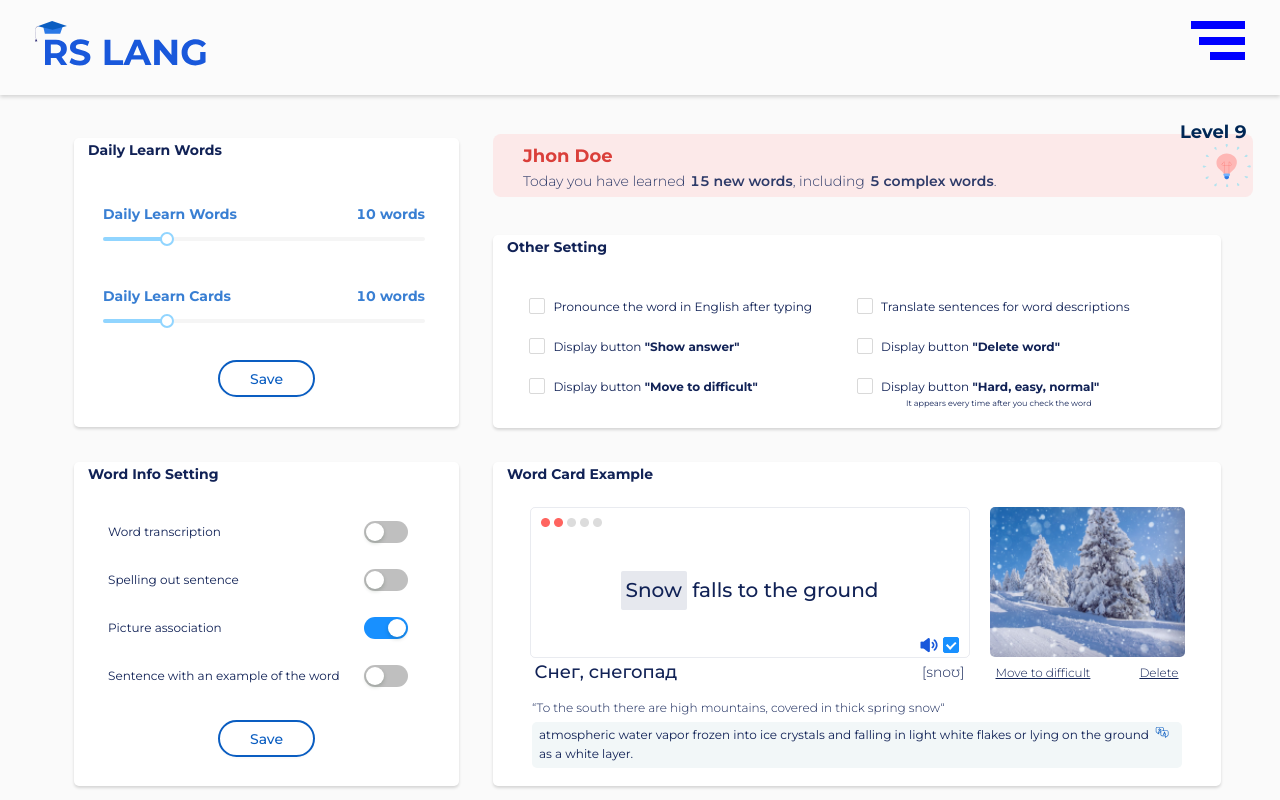
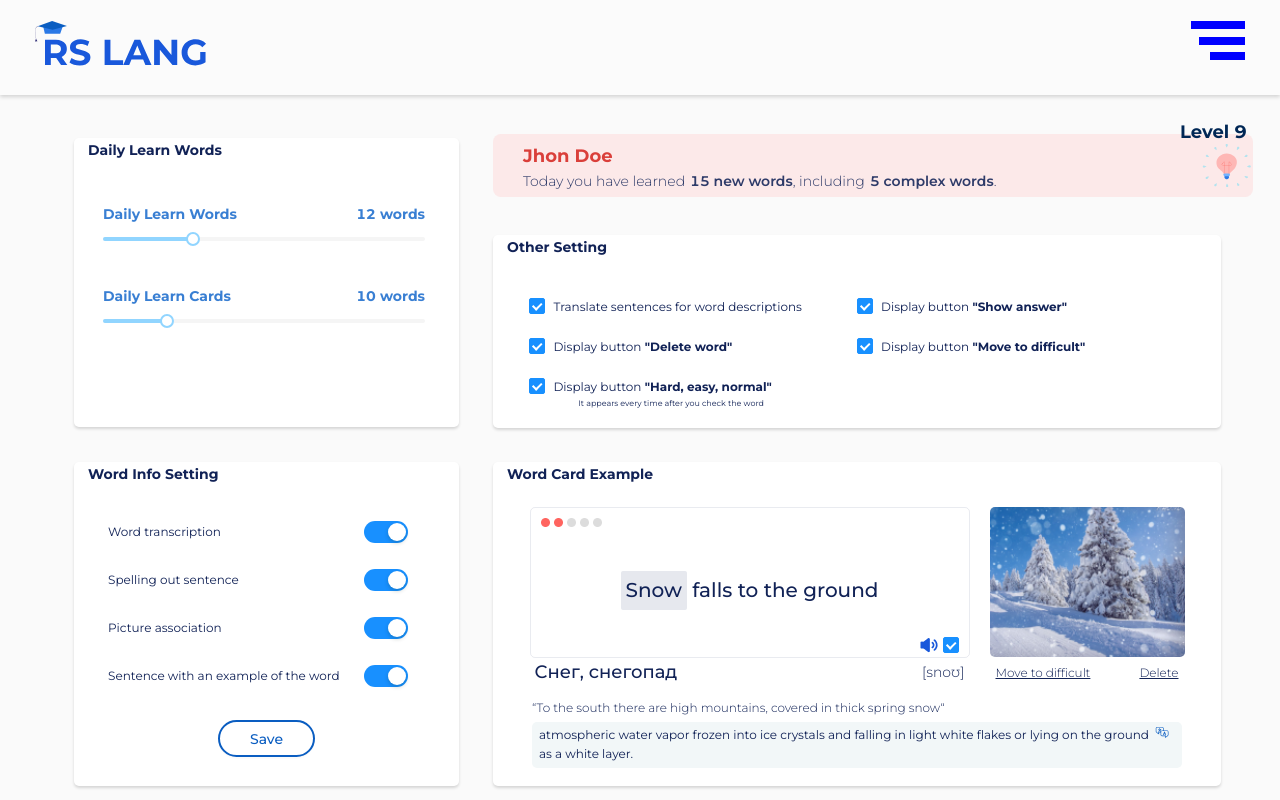
Before and after one commit to dzinrai/rslang, a React (Create React App) app: page /settings in a window 1280 px wide. Built offline with nearby package versions, Linux system fonts and the light colour scheme.

Commit message:
feat: add object with settings

```diff
--- a/src/components/settings-page/daily-words/daily-words.tsx
+++ b/src/components/settings-page/daily-words/daily-words.tsx
@@ -1,26 +1,52 @@
 import React, { useState } from 'react';
 import SettingSlider from './setting-slider';
-import SettingButton from '../setting-button';
-import style from './daily-words.module.css';
+import styles from './daily-words.module.css';
 
-const DailyWords: React.FC = () => {
-  const [countOfDailyWords, setCountOfDailyWords] = useState(10);
-  const [countOfDailyCards, setCountOfDailyCards] = useState(10);
+type Props = {
+  dailyWords: number;
+  dailyCards: number;
+  changedDailyWords: any;
+}
 
-  function onChangeWords(value: number) {
+const DailyWords: React.FC<{
+  dailyWords: number,
+  dailyCards: number,
+  changedDailyWords: any,
+}> = ({ dailyWords, dailyCards, changedDailyWords }: Props) => {
+  const dailyObj = {
+    dailyWords,
+    dailyCards,
+  };
+  const [countOfDailyWords, setCountOfDailyWords] = useState(dailyWords);
+  const [countOfDailyCards, setCountOfDailyCards] = useState(dailyCards);
+
+  function changeDailyWords(value: number): void {
+    dailyObj.dailyWords = value;
+
     setCountOfDailyWords(value);
+    changedDailyWords(dailyObj);
   }
 
-  function onChangeCards(value: number) {
+  function changeDailyCards(value: number): void {
+    dailyObj.dailyCards = value;
+
     setCountOfDailyCards(value);
+    changedDailyWords(dailyObj);
   }
 
   return (
-    <div className={style.container}>
-      <p className={style.header}>Daily Learn Words</p>
-      <SettingSlider name="Daily Learn Words" count={countOfDailyWords} onChange={onChangeWords} />
-      <SettingSlider name="Daily Learn Cards" count={countOfDailyCards} onChange={onChangeCards} />
-      <SettingButton />
+    <div className={styles.container}>
+      <p className={styles.header}>Daily Learn Words</p>
+      <SettingSlider
+        name="Daily Learn Words"
+        count={countOfDailyWords}
+        changed={(value: number) => changeDailyWords(value)}
+      />
+      <SettingSlider
+        name="Daily Learn Cards"
+        count={countOfDailyCards}
+        changed={(value: number) => changeDailyCards(value)}
+      />
     </div>
   );
 };
--- a/src/components/settings-page/other-setting/other-setting.tsx
+++ b/src/components/settings-page/other-setting/other-setting.tsx
@@ -1,24 +1,71 @@
 import React from 'react';
 import { Checkbox, Row } from 'antd';
 import SettingCheckbox from './setting-checkbox';
-import style from './other-setting.module.css';
+import styles from './other-setting.module.css';
 
-const OtherSetting: React.FC = () => {
-  function onChange(checkedValues: any) {
-    console.log('checked = ', checkedValues);
-  }
+type PropsType = {
+  otherSettings: any;
+  changed: any;
+};
+
+const OtherSetting: React.FC<{
+  changed: any,
+  otherSettings: any
+}> = ({ changed, otherSettings }: PropsType) => {
+  const defaultValue: any = Object.keys(otherSettings).filter((el: string) => {
+    console.log('other-setting comp:', otherSettings[el], el);
+
+    if (otherSettings[el] === true) {
+      return otherSettings[el];
+    }
+
+    return undefined;
+  });
 
   return (
-    <div className={style.container}>
-      <p className={style.header}>Other Setting</p>
-      <Checkbox.Group className={style.settingContainer} onChange={onChange}>
+    <div className={styles.container}>
+      <p className={styles.header}>Other Setting</p>
+      <Checkbox.Group
+        className={styles.settingContainer}
+        onChange={(checkedValues) => changed(checkedValues)}
+        defaultValue={defaultValue}
+      >
         <Row>
-          <SettingCheckbox span={12} value="A" text="Pronounce the word in English after typing" specialText="" paragraph="" />
-          <SettingCheckbox span={12} value="B" text="Translate sentences for word descriptions" specialText="" paragraph="" />
-          <SettingCheckbox span={12} value="C" text="Display button" specialText="Show answer" paragraph="" />
-          <SettingCheckbox span={12} value="D" text="Display button" specialText="Delete word" paragraph="" />
-          <SettingCheckbox span={12} value="E" text="Display button" specialText="Move to difficult" paragraph="" />
-          <SettingCheckbox span={12} value="F" text="Display button" specialText="Hard, easy, normal" paragraph="It appears every time after you check the word" />
+          <SettingCheckbox
+            span={12}
+            value="translateDescription"
+            text="Translate sentences for word descriptions"
+            specialText=""
+            paragraph=""
+          />
+          <SettingCheckbox
+            span={12}
+            value="showResultButton"
+            text="Display button"
+            specialText="Show answer"
+            paragraph=""
+          />
+          <SettingCheckbox
+            span={12}
+            value="deleteWord"
+            text="Display button"
+            specialText="Delete word"
+            paragraph=""
+          />
+          <SettingCheckbox
+            span={12}
+            value="moveToDifficult"
+            text="Display button"
+            specialText="Move to difficult"
+            paragraph=""
+          />
+          <SettingCheckbox
+            span={12}
+            value="difficultyButtons"
+            text="Display button"
+            specialText="Hard, easy, normal"
+            paragraph="It appears every time after you check the word"
+          />
         </Row>
       </Checkbox.Group>
     </div>
--- a/src/components/settings-page/other-setting/setting-checkbox/setting-checkbox.tsx
+++ b/src/components/settings-page/other-setting/setting-checkbox/setting-checkbox.tsx
@@ -1,6 +1,6 @@
 import React from 'react';
 import { Checkbox, Col } from 'antd';
-import style from './setting-checkbox.module.css';
+import styles from './setting-checkbox.module.css';
 
 type Props = {
   span: number;
@@ -19,11 +19,13 @@ const SettingCheckbox: React.FC<{
 }> = ({
   span, value, text, specialText, paragraph,
 }: Props) => (
-  <Col span={span} className={style.checkboxContainer}>
-    <Checkbox value={value}>
+  <Col span={span} className={styles.checkboxContainer}>
+    <Checkbox
+      value={value}
+    >
       {text}
-      {specialText ? <span className={style.text}>{` "${specialText}"`}</span> : null}
-      {paragraph ? <p className={style.tooltip}>{paragraph}</p> : null}
+      {specialText ? <span className={styles.text}>{` "${specialText}"`}</span> : null}
+      {paragraph ? <p className={styles.tooltip}>{paragraph}</p> : null}
     </Checkbox>
   </Col>
 );
--- a/src/components/settings-page/setting-button/setting-button.tsx
+++ b/src/components/settings-page/setting-button/setting-button.tsx
@@ -1,13 +1,18 @@
 import React from 'react';
 import { Button } from 'antd';
 import 'antd/dist/antd.css';
-import style from './setting-button.module.css';
+import styles from './setting-button.module.css';
 
-const SettingButton: React.FC = () => (
+type Props = {
+  clicked: () => void;
+}
+
+const SettingButton: React.FC<{ clicked: () => void }> = ({ clicked }: Props) => (
   <Button
-    className={style.btn}
+    className={styles.btn}
     shape="round"
     value="large"
+    onClick={() => clicked()}
   >
     Save
   </Button>
--- a/src/components/settings-page/settings-page.tsx
+++ b/src/components/settings-page/settings-page.tsx
@@ -1,29 +1,164 @@
-import React from 'react';
+import React, { useState } from 'react';
 import DailyWords from './daily-words';
 import WordInfoSetting from './word-info-setting';
 import OtherSetting from './other-setting';
 import TodayProgress from '../today-progress';
 import WordCardExample from './word-card-example';
-import style from './settings-page.module.css';
+import styles from './settings-page.module.css';
 
-const SettingsPage: React.FC = () => (
-  <div className={style.container}>
-    <div className={style.item1}>
-      <DailyWords />
+const SettingsPage: React.FC = () => {
+  const wordInfoSettingsObj = {
+    wordTranscription: true,
+    spellingOutSentence: true,
+    picture: true,
+    sentenceExample: true,
+  };
+  const otherSettingsObj = {
+    translateDescription: true,
+    showResultButton: true,
+    moveToDifficult: true,
+    deleteWord: true,
+    difficultyButtons: true,
+  };
+  const defaultSettings = {
+    wordsPerDay: 10,
+    optional: {
+      cardsPerDay: 10,
+      wordTranscription: true,
+      spellingOutSentence: true,
+      picture: true,
+      sentenceExample: true,
+      translateDescription: true,
+      showResultButton: true,
+      moveToDifficult: true,
+      deleteWord: true,
+      difficultyButtons: true,
+    },
+  };
+  const [userSettings, setUserSettings] = useState(defaultSettings);
+  const [dailyWords, setDailyWords] = useState(12);
+  const [dailyCards, setDailyCards] = useState(10);
+  const [wordInfoSettings, setWordInfoSettings] = useState(wordInfoSettingsObj);
+  const [otherSettings, setOtherSettings] = useState(otherSettingsObj);
+
+  function saveSettings(): void {
+    const newUserSetting = {
+      wordsPerDay: dailyWords,
+      optional: {
+        cardsPerDay: dailyCards,
+        ...wordInfoSettings,
+        ...otherSettings,
+      },
+    };
+
+    console.log(userSettings);
+    console.log(newUserSetting);
+
+    setUserSettings(newUserSetting);
+  }
+
+  function getDailyValues(dailyObj: any) {
+    setDailyWords(dailyObj.dailyWords);
+    setDailyCards(dailyObj.dailyCards);
+  }
+
+  function getOtherSettings(otherObj: any) {
+    const newOtherSettings = { ...otherSettings };
+
+    newOtherSettings.translateDescription = false;
+    newOtherSettings.showResultButton = false;
+    newOtherSettings.moveToDifficult = false;
+    newOtherSettings.deleteWord = false;
+    newOtherSettings.difficultyButtons = false;
+
+    otherObj.forEach((el: string) => {
+      console.log('el:', el);
+
+      switch (el) {
+        case 'translateDescription':
+          newOtherSettings.translateDescription = true;
+          break;
+        case 'showResultButton':
+          newOtherSettings.showResultButton = true;
+          break;
+        case 'moveToDifficult':
+          newOtherSettings.moveToDifficult = true;
+          break;
+        case 'deleteWord':
+          newOtherSettings.deleteWord = true;
+          break;
+        case 'difficultyButtons':
+          newOtherSettings.difficultyButtons = true;
+          break;
+
+        default:
+          break;
+      }
+
+      setOtherSettings(newOtherSettings);
+    });
+  }
+
+  function getWordInfoSettings(id: string): void {
+    const newWordInfoSettings = { ...wordInfoSettings };
+    const {
+      wordTranscription, spellingOutSentence, picture, sentenceExample,
+    } = newWordInfoSettings;
+
+    switch (id) {
+      case 'wordTranscription':
+        newWordInfoSettings.wordTranscription = !wordTranscription;
+        break;
+
+      case 'spellingOutSentence':
+        newWordInfoSettings.spellingOutSentence = !spellingOutSentence;
+        break;
+
+      case 'picture':
+        newWordInfoSettings.picture = !picture;
+        break;
+
+      case 'sentenceExample':
+        newWordInfoSettings.sentenceExample = !sentenceExample;
+        break;
+
+      default:
+        break;
+    }
+
+    setWordInfoSettings(newWordInfoSettings);
+  }
+
+  return (
+    <div className={styles.container}>
+      <div className={styles.item1}>
+        <DailyWords
+          dailyWords={dailyWords}
+          dailyCards={dailyCards}
+          changedDailyWords={getDailyValues}
+        />
       </div>
-    <div className={style.item2}>
+      <div className={styles.item2}>
         <TodayProgress />
       </div>
-    <div className={style.item3}>
-      <OtherSetting />
+      <div className={styles.item3}>
+        <OtherSetting
+          otherSettings={otherSettings}
+          changed={getOtherSettings}
+        />
       </div>
-    <div className={style.item4}>
-      <WordInfoSetting />
+      <div className={styles.item4}>
+        <WordInfoSetting
+          wordInfoSettings={wordInfoSettings}
+          clicked={saveSettings}
+          changed={getWordInfoSettings}
+        />
       </div>
-    <div className={style.item5}>
+      <div className={styles.item5}>
         <WordCardExample />
       </div>
     </div>
   );
+};
 
 export default SettingsPage;
--- a/src/components/settings-page/word-info-setting/setting-switch/setting-switch.tsx
+++ b/src/components/settings-page/word-info-setting/setting-switch/setting-switch.tsx
@@ -1,19 +1,26 @@
 import React from 'react';
 import { Switch } from 'antd';
-import style from './setting-switch.module.css';
+import styles from './setting-switch.module.css';
 
 type Props = {
   text: string;
   checked: boolean;
+  changed: () => void;
 }
 
 const SettingSwitch: React.FC<{
   text: string,
   checked: boolean,
-}> = ({ text, checked }: Props) => (
-  <div className={style.switchContainer}>
+  changed: () => void;
+}> = ({
+  text, checked, changed,
+}: Props) => (
+  <div className={styles.switchContainer}>
     <span>{text}</span>
-    <Switch defaultChecked={checked} />
+    <Switch
+      defaultChecked={checked}
+      onClick={() => changed()}
+    />
   </div>
 );
 
--- a/src/components/settings-page/word-info-setting/word-info-setting.tsx
+++ b/src/components/settings-page/word-info-setting/word-info-setting.tsx
@@ -3,17 +3,56 @@ import SettingButton from '../setting-button';
 import SettingSwitch from './setting-switch';
 import style from './word-info-setting.module.css';
 
-const WordInfoSetting: React.FC = () => (
-  <div className={style.container}>
-    <p className={style.header}>Word Info Setting</p>
-    <div className={style.settingContainer}>
-      <SettingSwitch text="Word transcription" checked={false} />
-      <SettingSwitch text="Spelling out sentence" checked={false} />
-      <SettingSwitch text="Picture association" checked />
-      <SettingSwitch text="Sentence with an example of the word" checked={false} />
-      <SettingButton />
+type Props = {
+  wordInfoSettings: any;
+  clicked: () => void;
+  changed: (firstArg: string) => void;
+}
+
+const WordInfoSetting: React.FC<{
+  wordInfoSettings: any,
+  clicked: () => void,
+  changed: (firstArg: string) => void
+}> = ({ wordInfoSettings, clicked, changed }: Props) => {
+  const infoSettingsSwitch = {
+    key: [
+      'wordTranscription',
+      'spellingOutSentence',
+      'picture',
+      'sentenceExample',
+    ],
+    text: [
+      'Word transcription',
+      'Spelling out sentence',
+      'Picture association',
+      'Sentence with an example of the word',
+    ],
+    checked: [
+      wordInfoSettings.wordTranscription,
+      wordInfoSettings.spellingOutSentence,
+      wordInfoSettings.picture,
+      wordInfoSettings.sentenceExample,
+    ],
+  };
+
+  const switchButtons = infoSettingsSwitch.key.map((key, index) => (
+    <SettingSwitch
+      key={key}
+      text={infoSettingsSwitch.text[index]}
+      checked={infoSettingsSwitch.checked[index]}
+      changed={() => changed(key)}
+    />
+  ));
+
+  return (
+    <div className={style.container}>
+      <p className={style.header}>Word Info Setting</p>
+      <div className={style.settingContainer}>
+        {switchButtons}
+        <SettingButton clicked={clicked} />
+      </div>
     </div>
-  </div>
-);
+  );
+};
 
 export default WordInfoSetting;
```
Also changed, not shown: src/components/settings-page/daily-words/setting-slider/setting-slider.tsx (+8 -8 lines). Lines whose indentation alone changed are shown as unchanged.
